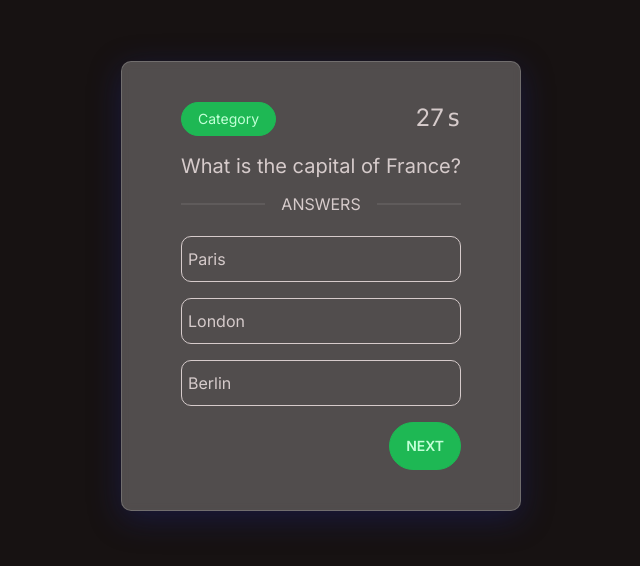
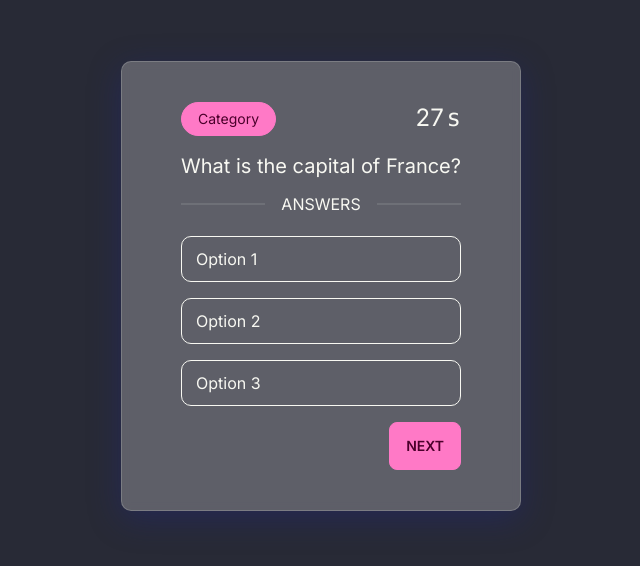
Before and after one commit to abdellatif-laghjaj/quiz-game, a plain HTML site: page index.html in a window 1280 px wide. Shown: the part 114-680 px from the top of the page, without its empty margins (319-959 px from the left). Drawn offline with nearby package versions, Linux system fonts and the light colour scheme; no server answers.

Commit message:
update html

```diff
--- a/css/quiz.css
+++ b/css/quiz.css
@@ -3,7 +3,7 @@
     --wrong-color: #ff8585;
 }
 
-.quiz-wrapper .answers-wrapper label{
+.quiz-wrapper .answers-wrapper .option{
     display: flex;
     align-items: center;
     width: 100%;
@@ -14,3 +14,7 @@
     cursor: pointer;
     transition: background 0.3s ease-in-out;
 }
+
+.option:hover{
+    background: rgba( 255, 255, 255, 0.15 );
+}
--- a/index.html
+++ b/index.html
@@ -1,5 +1,5 @@
 <!DOCTYPE html>
-<html lang="en" data-theme="forest">
+<html lang="en" data-theme="dracula">
 
 <head>
     <meta charset="UTF-8">
@@ -100,23 +100,23 @@
             <div class="divider">ANSWERS</div>
 
             <div class="answers-wrapper flex justify-start flex-col">
-                <label class="radio-label my-2 flex items-center">
-                    <span class="answer">
-                        Paris
+                <div class="option flex justify-start items-center my-2">
+                    <span class="ml-2">
+                        Option 1
                     </span>
-                </label>
+                </div>
 
-                <label class="radio-label my-2 flex items-center">
-                    <span class="answer">
-                        London
+                <div class="option flex justify-start items-center my-2">
+                    <span class="ml-2">
+                        Option 2
                     </span>
-                </label>
+                </div>
 
-                <label class="radio-label my-2 flex items-center">
-                    <span class="answer">
-                        Berlin
+                <div class="option flex justify-start items-center my-2">
+                    <span class="ml-2">
+                        Option 3
                     </span>
-                </label>
+                </div>
             </div>
             <div class="flex justify-end items-center mt-2">
                 <button class="btn btn-primary next-btn">Next</button>
```
